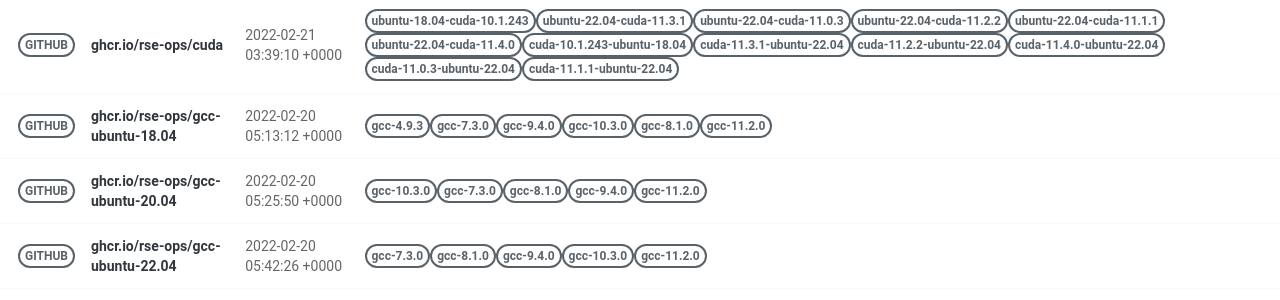
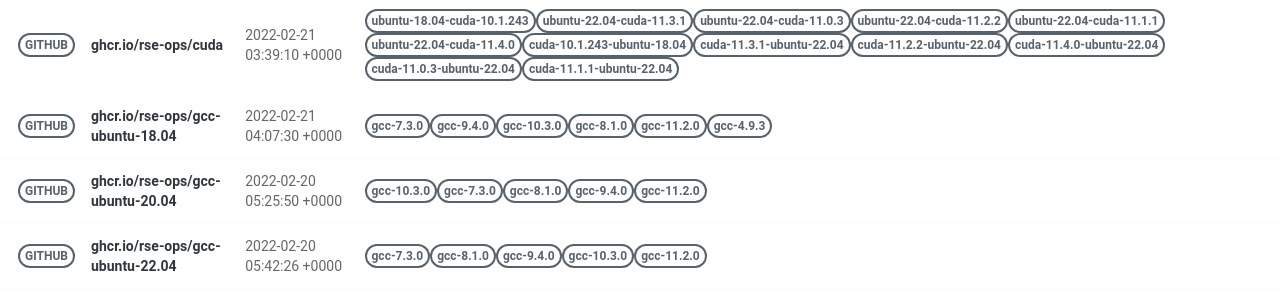
Before and after one commit to rse-ops/docker-images, a Jekyll site: the page built from pages/index.md, in a window 1280 px wide. Shown: the part 498-798 px from the top of the page. Built offline with Jekyll 4.4.1, drawn with Linux system fonts in a browser that asks for light colours; nearby versions of some CDN libraries.

Commit message:
Automated push to update library 2022-02-21

```diff
--- a/_library/ghcr.io-rse-ops-gcc-ubuntu-18.04.md
+++ b/_library/ghcr.io-rse-ops-gcc-ubuntu-18.04.md
@@ -1,14 +1,11 @@
 ---
 layout: container
 name: ghcr.io/rse-ops/gcc-ubuntu-18.04
-updated_at: 2022-02-20 05:13:12.921973
+updated_at: 2022-02-21 04:07:30.301435
 
 
 container_url: https://github.com/orgs/rse-ops/packages/container/package/gcc-ubuntu-18.04
 versions:
- - tag: gcc-4.9.3
-   dockerfile: https://github.com/rse-ops/docker-images/blob/main/ubuntu/gcc/Dockerfile
-   manifest: https://crane.ggcr.dev/manifest/ghcr.io/rse-ops/gcc-ubuntu-18.04:gcc-4.9.3
  - tag: gcc-7.3.0
    dockerfile: https://github.com/rse-ops/docker-images/blob/main/ubuntu/gcc/Dockerfile
    manifest: https://crane.ggcr.dev/manifest/ghcr.io/rse-ops/gcc-ubuntu-18.04:gcc-7.3.0
```
Also changed, not shown: other parts of _library/ghcr.io-rse-ops-gcc-ubuntu-18.04.md (+3 -0 lines).
